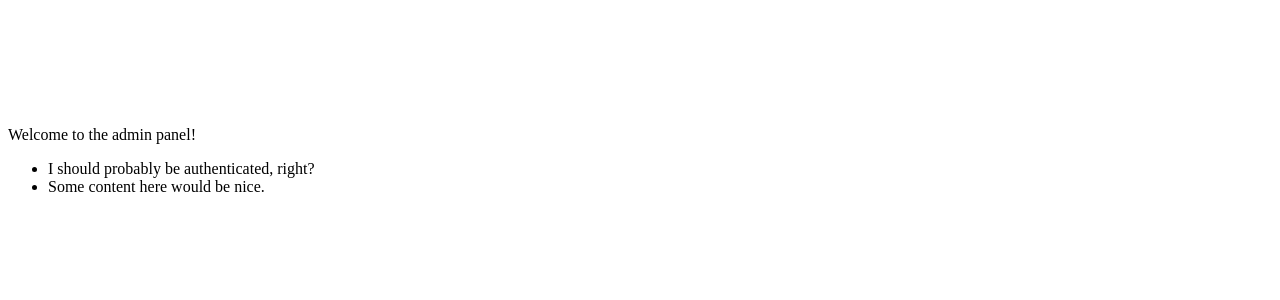
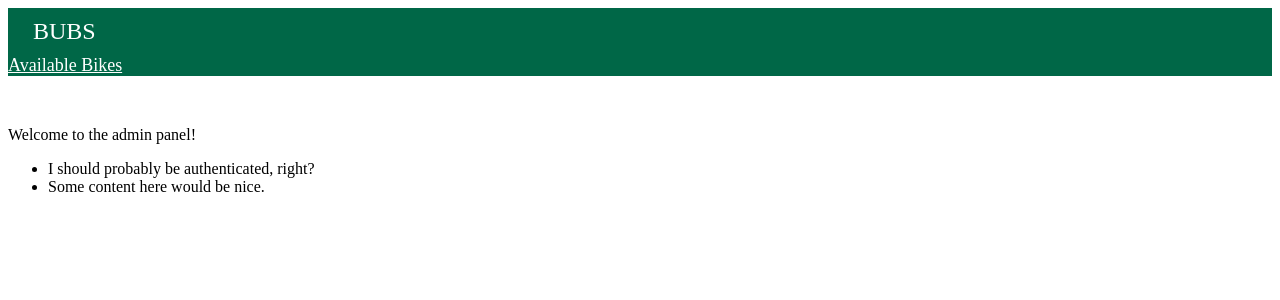
Before and after one commit to BinghamtonCoRE/bikeshare, a Flask app: page /request_bike/1/1 in a window 1280 px wide. Shown: the top 300 px of the page. Run offline with Flask 2, Linux system fonts and the light colour scheme.

Commit message:
Changed the color of the nav bar to Pantone 342 a.k.a BU's color

```diff
--- a/bikeshare_app/static/css/main.css
+++ b/bikeshare_app/static/css/main.css
@@ -4,6 +4,7 @@
 
 #navigation {
     margin-bottom: 50px;
+    background-color: #006747;
 }
 
 #navigation .header.item {
```
